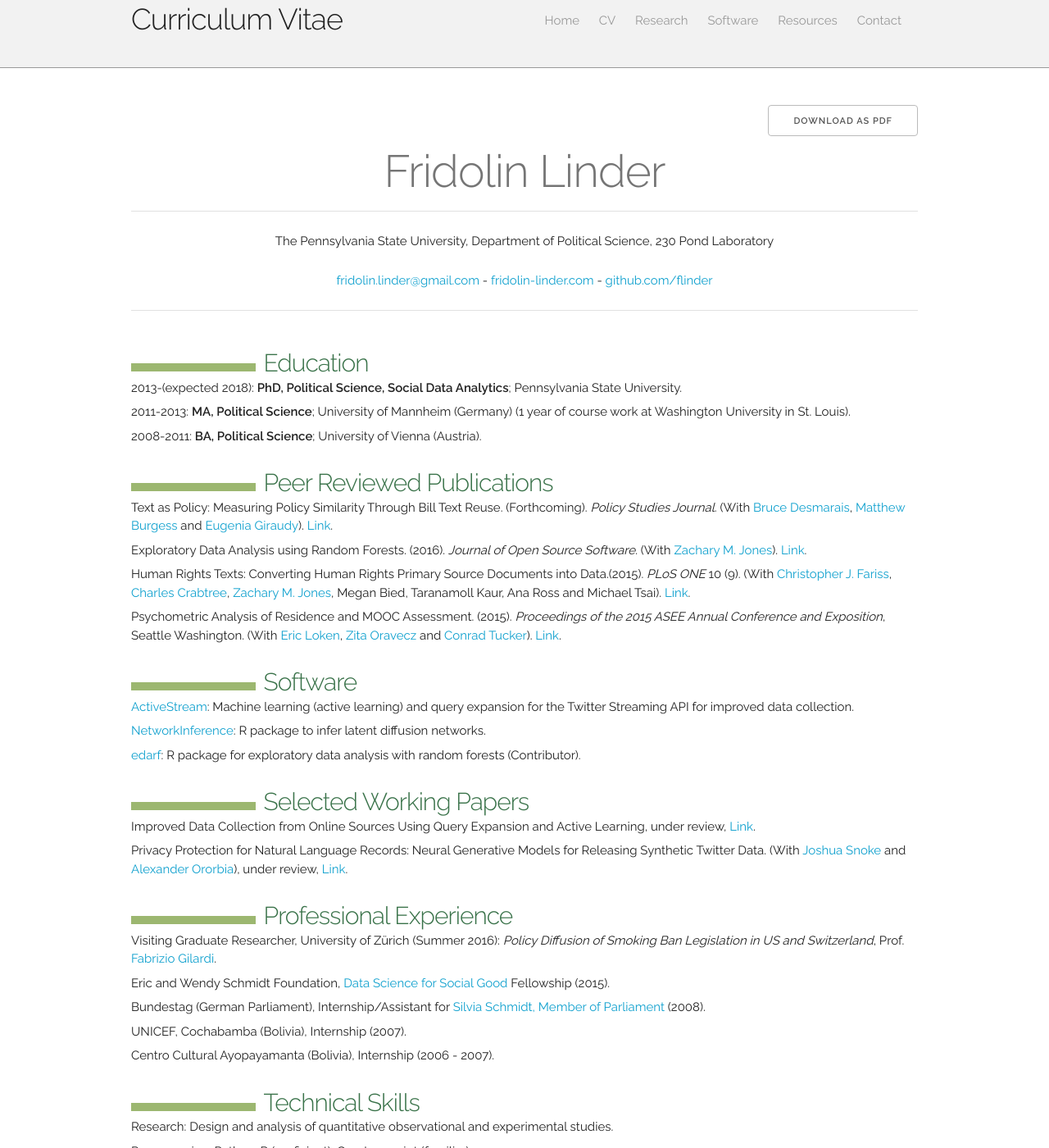
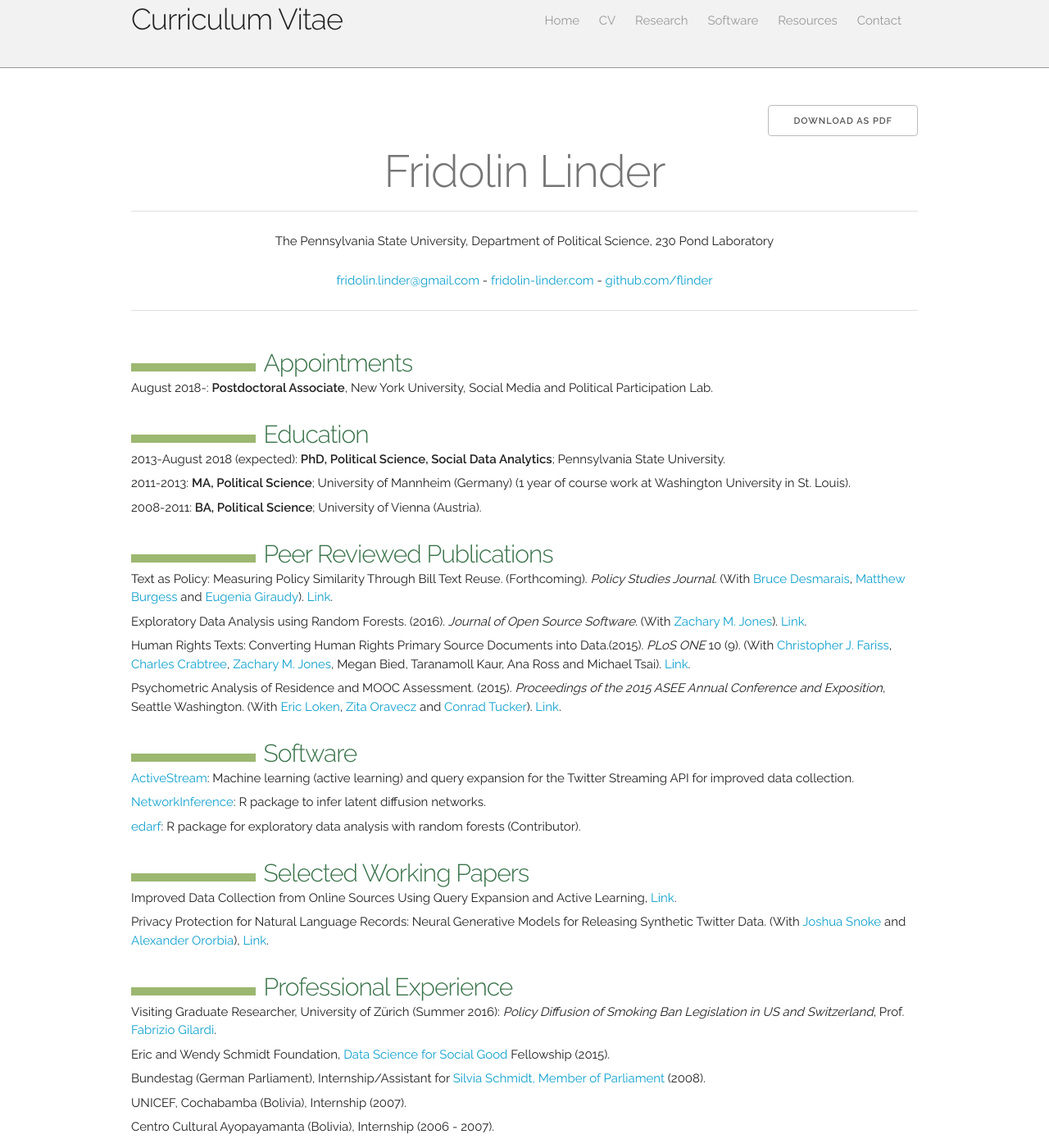
Before and after one commit to flinder/flinder.github.io, a Jekyll site: the page built from cv/index.html, in a window 1280 px wide and 1400 px high. Shown: the whole window at 82% size. Built offline with Jekyll 4.4.1, drawn with Linux system fonts in a browser that asks for light colours; some of the changed text lies outside the part shown.

Commit message:
added new position to cv and news

```diff
--- a/cv/index.html
+++ b/cv/index.html
@@ -28,8 +28,10 @@ title: Curriculum Vitae
 <p><a href="mailto:fridolin.linder@gmail.com">fridolin.linder@gmail.com</a> - <a href="http://fridolin-linder.com">fridolin-linder.com</a> - <a href="https://github.com/flinder">github.com/flinder</a></p>
 </blockquote>
 <hr />
+<h2 id="appointments">Appointments</h2>
+<p>August 2018-: <strong>Postdoctoral Associate</strong>, New York University, Social Media and Political Participation Lab.</p>
 <h2 id="education">Education</h2>
-<p>2013-(expected 2018): <strong>PhD, Political Science, Social Data Analytics</strong>; Pennsylvania State University.</p>
+<p>2013-August 2018 (expected): <strong>PhD, Political Science, Social Data Analytics</strong>; Pennsylvania State University.</p>
 <p>2011-2013: <strong>MA, Political Science</strong>; University of Mannheim (Germany) (1 year of course work at Washington University in St. Louis).</p>
 <p>2008-2011: <strong>BA, Political Science</strong>; University of Vienna (Austria).</p>
 <h2 id="peer-reviewed-publications">Peer Reviewed Publications</h2>
@@ -42,8 +44,8 @@ title: Curriculum Vitae
 <p><a href="https://github.com/flinder/NetworkInference">NetworkInference</a>: R package to infer latent diffusion networks.</p>
 <p><a href="https://github.com/zmjones/edarf">edarf</a>: R package for exploratory data analysis with random forests (Contributor).</p>
 <h2 id="selected-working-papers">Selected Working Papers</h2>
-<p>Improved Data Collection from Online Sources Using Query Expansion and Active Learning, under review, <a href="https://papers.ssrn.com/sol3/papers.cfm?abstract_id=3026393">Link</a>.</p>
-<p>Privacy Protection for Natural Language Records: Neural Generative Models for Releasing Synthetic Twitter Data. (With <a href="http://stat.psu.edu/people/jvs140@psu.edu">Joshua Snoke</a> and <a href="http://www.personal.psu.edu/ago109/">Alexander Ororbia</a>), under review, <a href="https://arxiv.org/abs/1606.01151">Link</a>.</p>
+<p>Improved Data Collection from Online Sources Using Query Expansion and Active Learning, <a href="https://papers.ssrn.com/sol3/papers.cfm?abstract_id=3026393">Link</a>.</p>
+<p>Privacy Protection for Natural Language Records: Neural Generative Models for Releasing Synthetic Twitter Data. (With <a href="http://stat.psu.edu/people/jvs140@psu.edu">Joshua Snoke</a> and <a href="http://www.personal.psu.edu/ago109/">Alexander Ororbia</a>), <a href="https://arxiv.org/abs/1606.01151">Link</a>.</p>
 <h2 id="professional-experience">Professional Experience</h2>
 <p>Visiting Graduate Researcher, University of Zürich (Summer 2016): <em>Policy Diffusion of Smoking Ban Legislation in US and Switzerland</em>, Prof. <a href="http://www.fabriziogilardi.org/">Fabrizio Gilardi</a>.</p>
 <p>Eric and Wendy Schmidt Foundation, <a href="https://dssg.uchicago.edu/">Data Science for Social Good</a> Fellowship (2015).</p>
@@ -56,7 +58,7 @@ title: Curriculum Vitae
 <p>Data Management: SQL, MongoDB.</p>
 <p>Languages: German, English, Spanish.</p>
 <h2 id="research-assistance">Research Assistance</h2>
-<p><em>Policy Diffusion</em> <a href="http://sites.psu.edu/desmaraisgroup/">Prof. Bruce Desmarais</a> (2016-2017).</p>
+<p><em>Governance and Administration in Networks Lab</em>, <a href="http://sites.psu.edu/desmaraisgroup/">Prof. Bruce Desmarais</a> (2016-2017).</p>
 <p><em>Text as Policy: Measuring Policy Similarity through Bill Text Rese</em>, <a href="http://sites.psu.edu/desmaraisgroup/">Prof. Bruce Desmarais</a> (2015-2016).</p>
 <p><em>Bayesian Measurement Models for Large Scale Data</em>, <a href="http://hhd.psu.edu/hdfs/directory/bio.aspx?id=149">Prof. Eric Loken</a> and <a href="http://www.cogsci.uci.edu/~zoravecz/bayes/index.php?site=BOUM">Prof. Zita Oravecsz</a> (BDSS IGERT Research Rotation, Department for Human Developmentand Family Studies, Penn State) (2014-2015).</p>
 <p><em>Legislative Speech Project</em>, <a href="http://polisci.la.psu.edu/people/blm24">Prof. Burt Monroe</a> (2013-2014).</p>
@@ -98,6 +100,9 @@ title: Curriculum Vitae
 <p>School of International Relations</p>
 <p>University of Southern California</p>
 <p><a href="mailto:pbarbera@usc.edu">pbarbera@usc.edu</a></p>
+<p style="text-align: center;">
+Last updated: 03/26/2018
+</p>
 </div>
 </body>
 </html>
--- a/index.html
+++ b/index.html
@@ -26,9 +26,10 @@ title: Fridolin Linder
 
     <p>My advisor is <a href="http://brucedesmarais.com/index.html">Prof. Bruce Desmarais</a> and I am part of the <a href="http://brucedesmarais.com/lab.html">Governance and Administration in Networks (GAiN) Lab </a>. If you want to know more about my research, check out my <a href="/research.html">research page</a> and my <a href="/cv/index.html">CV</a>. You can also find my code on <a href="https://github.com/flinder">github</a></p>
 
-    <h5>Recent Stuff</h5><hr/>
+    <h5>News</h5><hr/>
 
     <ul>
+        <li>03/26/2018: Starting in August 2018, I will be joining the <a href="https://wp.nyu.edu/smapp/">Social Media and Political Participation Lab</a> at NYU as a Postdoctoral Associate.
         <li>03/05/2018: Our paper <a href="https://papers.ssrn.com/sol3/papers.cfm?abstract_id=2812607">Text as Policy: Measuring Policy Similarity through Bill Text Reuse</a> was accepted for publication in the <a href="http://onlinelibrary.wiley.com/journal/10.1111/(ISSN)1541-0072"><i>Policy Studies Journal</i>.
         <li>12/02/2017: <a href="https://github.com/desmarais-lab/NetworkInference">NetworkInference</a> version 1.1.2 now available on <a href="https://CRAN.R-project.org/package=NetworkInference">CRAN</a>. Much faster and new <a href="https://github.com/desmarais-lab/NetworkInference/releases">features</a>.
         <li>08/25/2017: New working paper: <a href="https://papers.ssrn.com/sol3/papers.cfm?abstract_id=3026393">Improved Data Collection from Online Sources Using Query Expansion and Active Learning</a> available on SSRN.
```
Also changed, not shown: cv/cv.md (+11 -5 lines), 1 other file.
